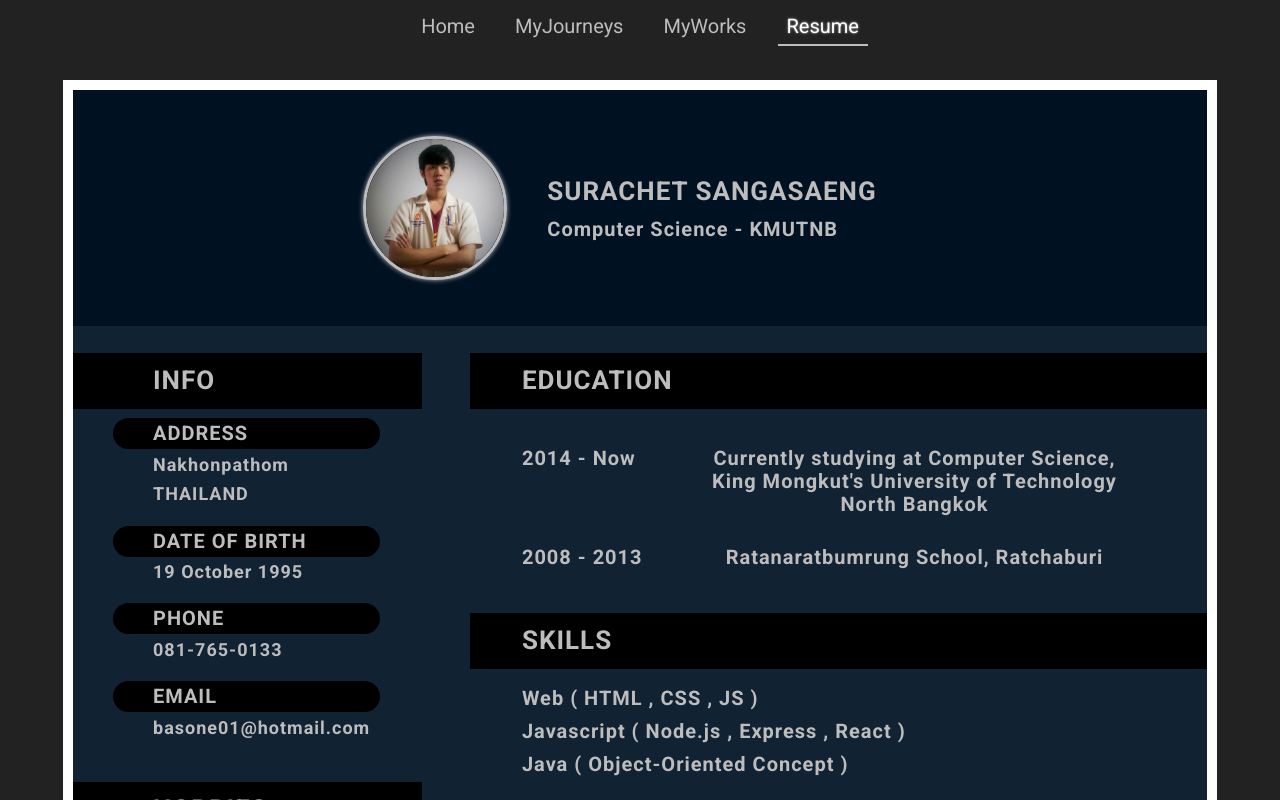
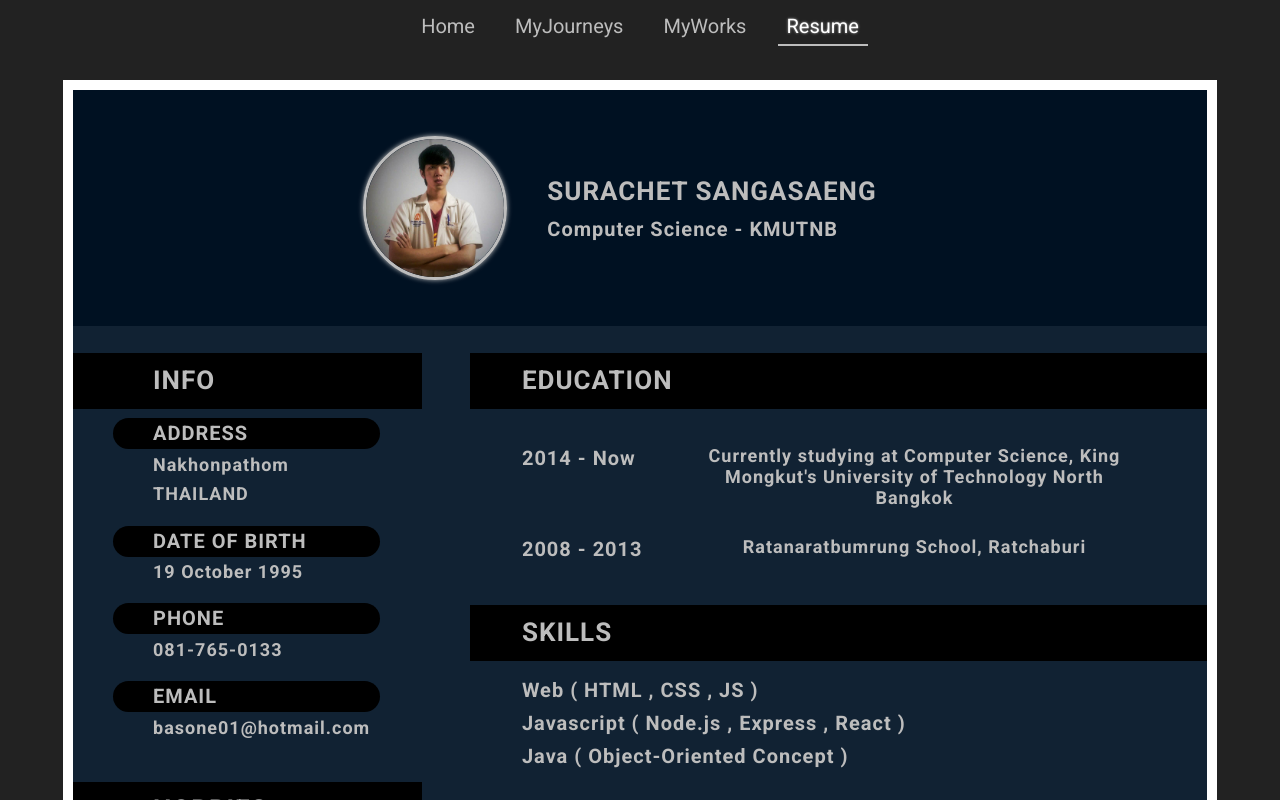
Before and after one commit to Basone01/basone01.github.io, a React app: page /#/resume in a window 1280 px wide. Shown: the top 800 px of the page. Built offline with nearby package versions, Linux system fonts and the light colour scheme; what @fortawesome/fontawesome would draw is missing.

Commit message:
added LineBreaker

```diff
--- a/src/components/page/resume/education.js
+++ b/src/components/page/resume/education.js
@@ -1,6 +1,6 @@
 import React, { Fragment } from 'react';
-import { Flex, HeadingText} from 'components/shared/';
-import { RightSideTopic } from "./resume.styled";
+import { Flex, HeadingText, LineBreaker } from 'components/shared/';
+import { RightSideTopic } from './resume.styled';
 
 const EduYear = props => {
     return (
@@ -13,7 +13,9 @@ const EduYear = props => {
 const EduPlace = props => {
     return (
         <Flex fluid grow={1} ali="stretch" dir="column">
-            <HeadingText center>{props.children}</HeadingText>
+            <HeadingText center small>
+                {props.children}
+            </HeadingText>
         </Flex>
     );
 };
@@ -35,8 +37,9 @@ const EducationSide = () => {
             <Education>
                 <EduYear>2014 - Now</EduYear>
                 <EduPlace>
-                    Currently studying at Computer Science, King Mongkut's University of Technology
-                    North Bangkok
+                    Currently studying at<LineBreaker maxScreen={1144} /> Computer Science,
+                    <LineBreaker maxScreen={1144} /> King Mongkut's University of Technology North
+                    Bangkok
                 </EduPlace>
             </Education>
             <Education>
```
